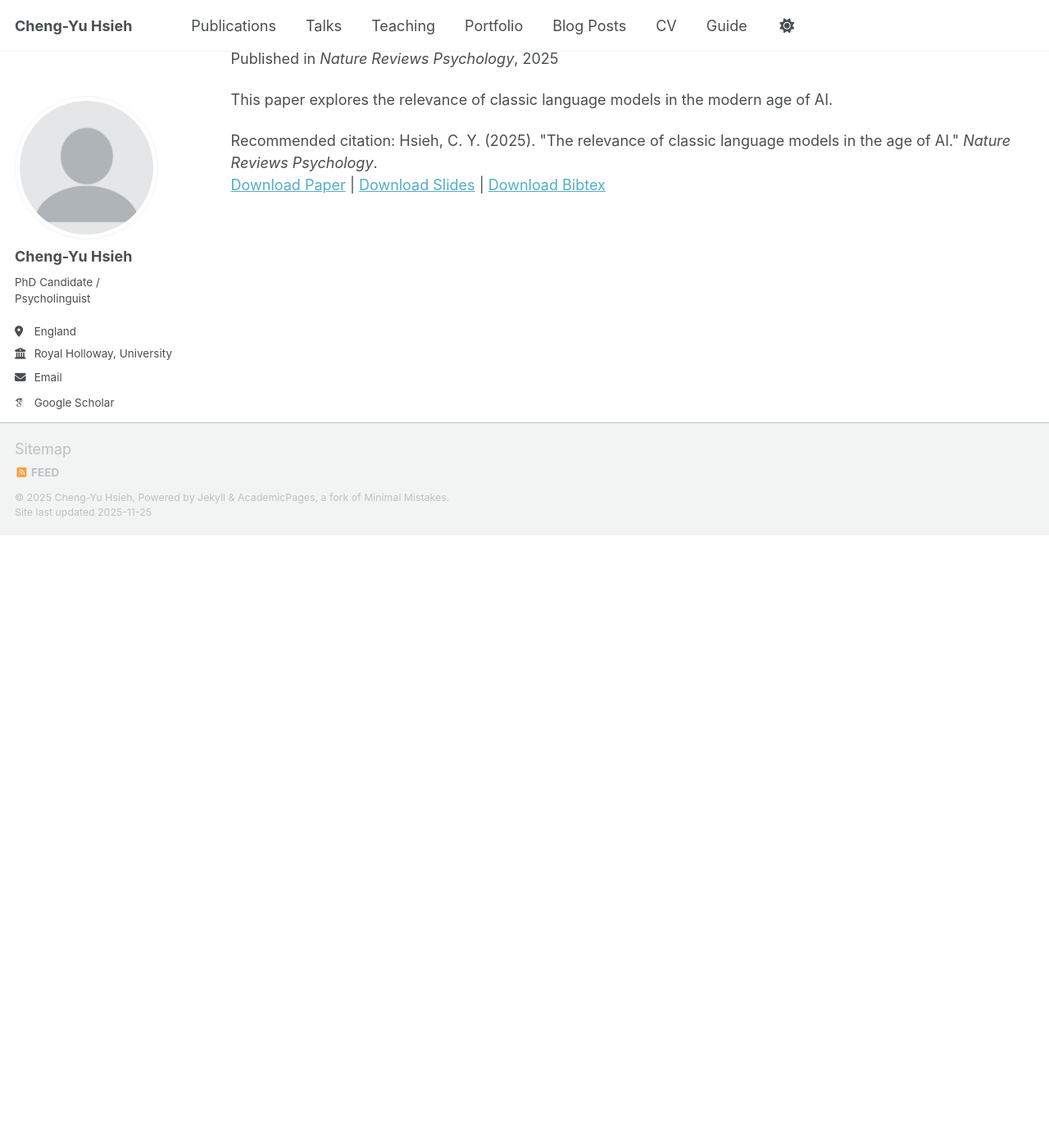
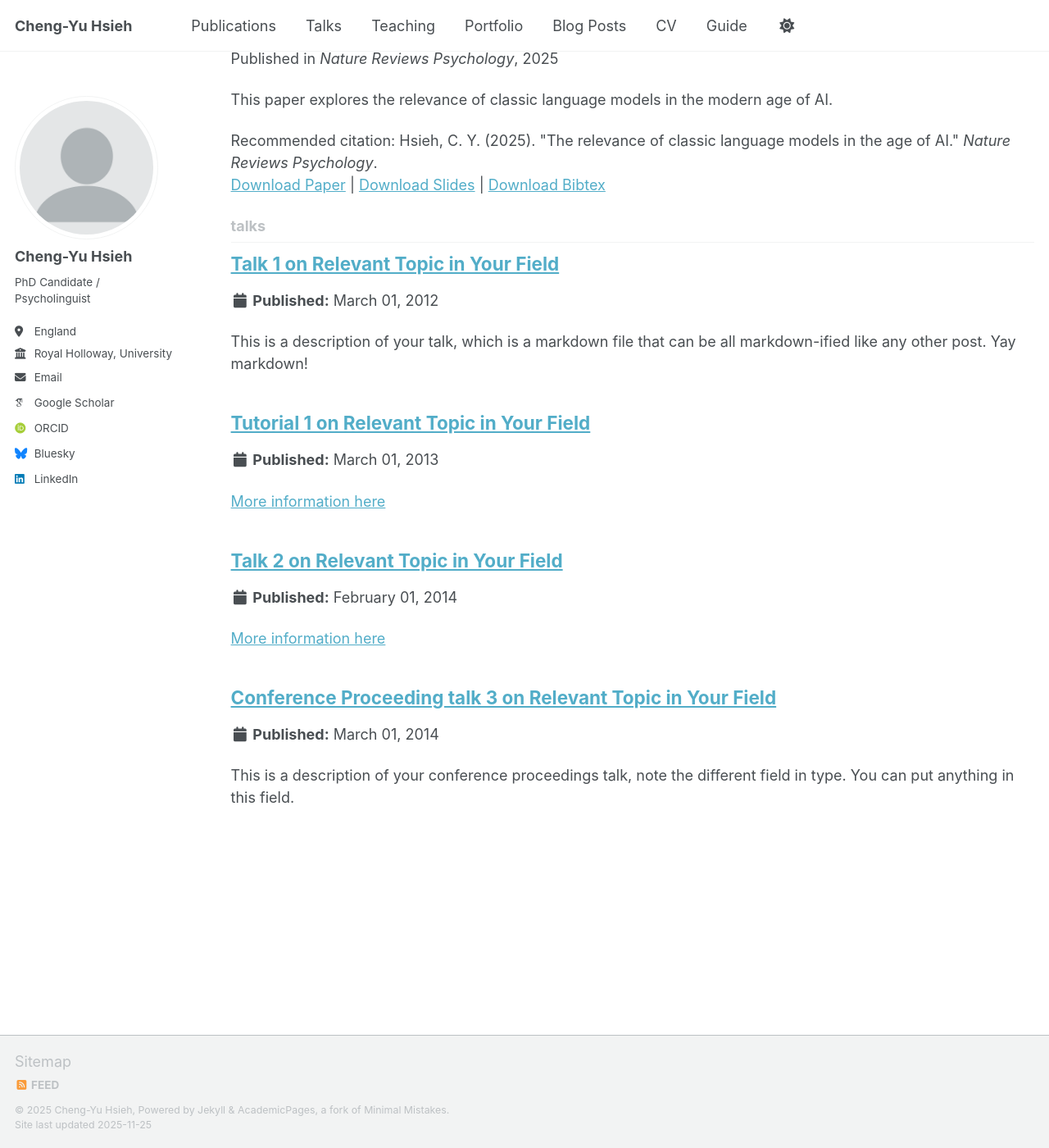
Before and after one commit to cyhsieh-psy/cyhsieh-psy.github.io, a Jekyll site: the page built from _pages/collection-archive.html, in a window 1280 px wide and 1400 px high, scrolled down 2843 px. Shown: the whole window at 82% size. Built offline with Jekyll 4.4.1, drawn with Linux system fonts in a browser that asks for light colours; some web fonts are replaced; a script that is not in the unit is left out; before the commit the page ends 3496 px from its top, so only the background shows below that; part of the change alters nothing that is shown.

```diff
--- a/_config.yml
+++ b/_config.yml
@@ -220,15 +220,15 @@ kramdown:
 collections:
   teaching:
     output: false
-    permalink: /:collection/:path/
+    permalink: /teaching/:name/
   publications:
     output: true
     permalink: /publications/
   portfolio:
     output: false
-    permalink: /:collection/:path/
+    permalink: /portfolio/:name/
   talks:
-    output: false
+    output: true
     permalink: /talks/:name/
 
 
```
